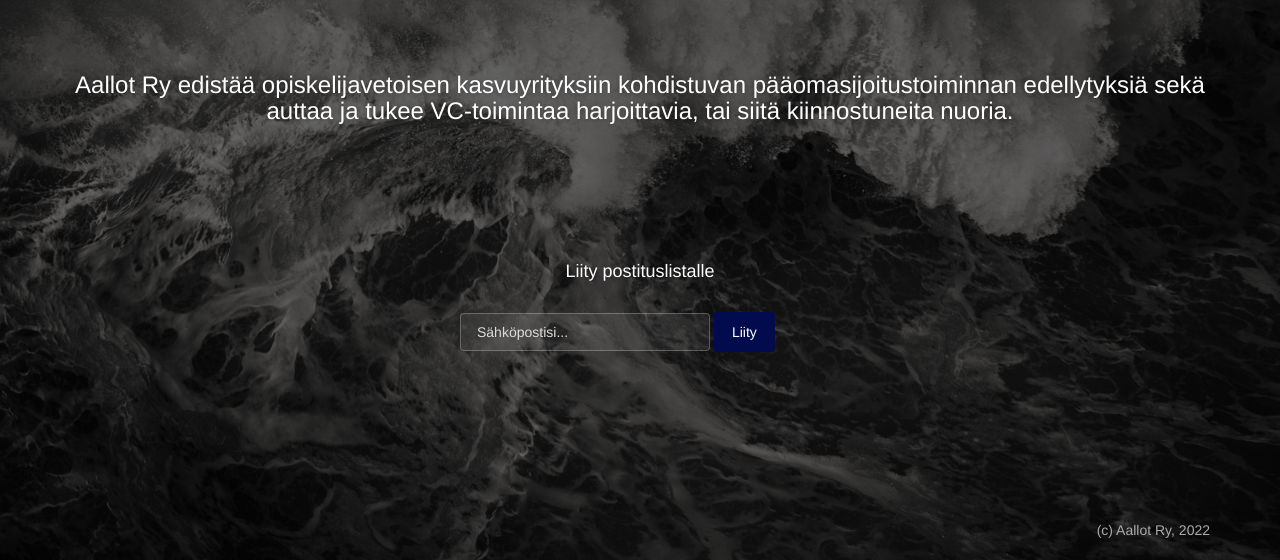
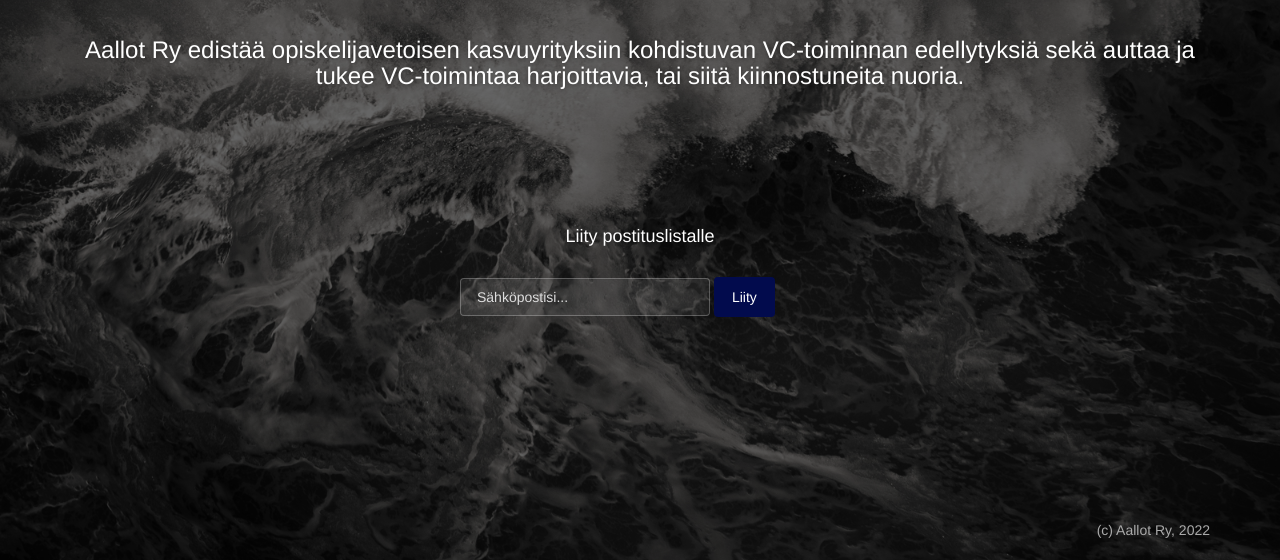
Before and after one commit to riisiharakka/ar_site, a plain HTML site: page index.html in a window 1280 px wide. Shown: the part 240-800 px from the top of the page. Drawn offline with nearby package versions, Linux system fonts and the light colour scheme.

Commit message:
Update index.html

```diff
--- a/index.html
+++ b/index.html
@@ -62,9 +62,9 @@
         Aallot Ry
       </h1>
       <!--  H1 can have 2 designs: "logo" and "logo cursive"           -->
-      <br>
+
       <div class="content">
-        <h4 class="motto">Aallot Ry edistää opiskelijavetoisen kasvuyrityksiin kohdistuvan pääomasijoitustoiminnan
+        <h4 class="motto">Aallot Ry edistää opiskelijavetoisen kasvuyrityksiin kohdistuvan VC-toiminnan
           edellytyksiä sekä auttaa ja tukee VC-toimintaa harjoittavia, tai siitä kiinnostuneita nuoria.</h4>
         <div class="subscribe">
           <h5 class="info-text">
```
